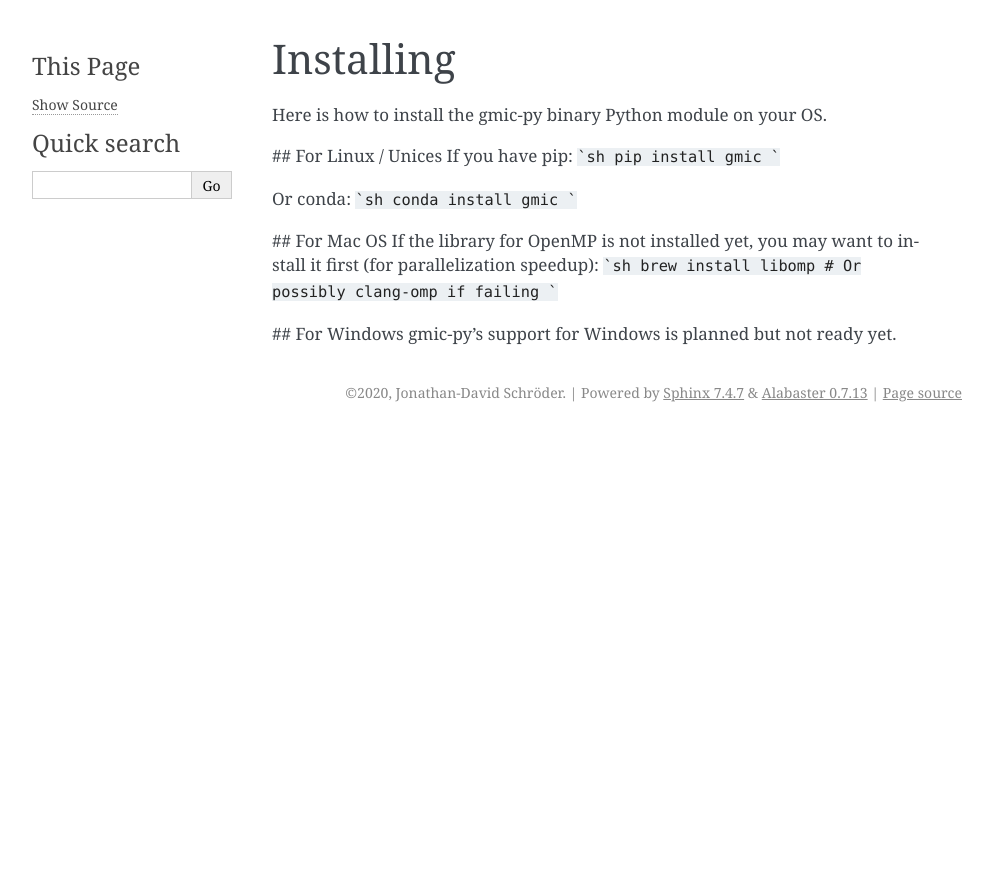
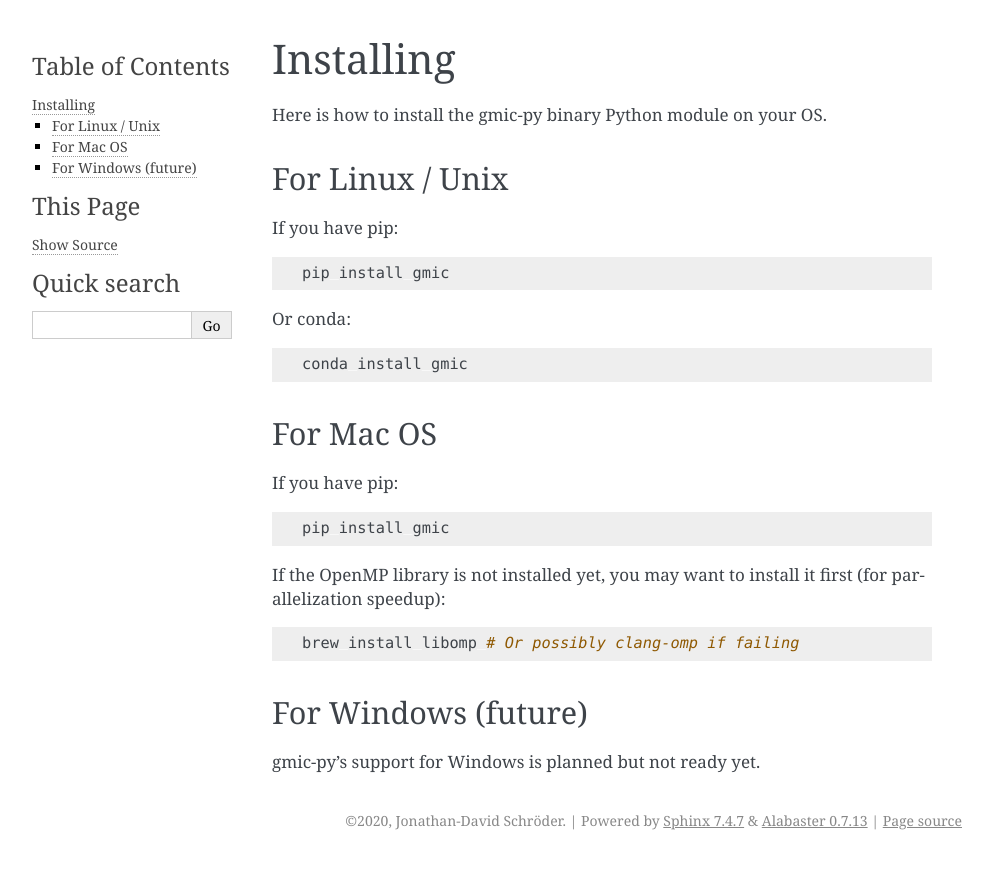
Before and after one commit to myselfhimself/gmic-py, a Sphinx documentation site: the page built from docs/installing.rst, in a window 1280 px wide. Shown: the top 869 px of the page, without its empty margins (148-1141 px from the left). Built offline with Sphinx 7.4.7, drawn with Linux system fonts in a browser that asks for light colours.

Commit message:
#45 fixed installing page format

````diff
--- a/docs/installing.rst
+++ b/docs/installing.rst
@@ -2,22 +2,34 @@ Installing
 ===============
 Here is how to install the gmic-py binary Python module on your OS.
 
-## For Linux / Unices
+For Linux / Unix
+#########################
 If you have pip:
-```sh
-pip install gmic
-```
+
+.. code-block:: sh
+
+    pip install gmic
 
 Or conda:
-```sh
-conda install gmic
-```
 
-## For Mac OS
-If the library for OpenMP is not installed yet, you may want to install it first (for parallelization speedup):
-```sh
-brew install libomp # Or possibly clang-omp if failing
-```
+.. code-block:: sh
 
-## For Windows
+    conda install gmic
+
+For Mac OS
+#########################
+If you have pip:
+
+.. code-block:: sh
+
+    pip install gmic
+
+If the OpenMP library is not installed yet, you may want to install it first (for parallelization speedup):
+
+.. code-block:: sh
+
+    brew install libomp # Or possibly clang-omp if failing
+
+For Windows (future)
+#########################
 gmic-py's support for Windows is planned but not ready yet.
````
